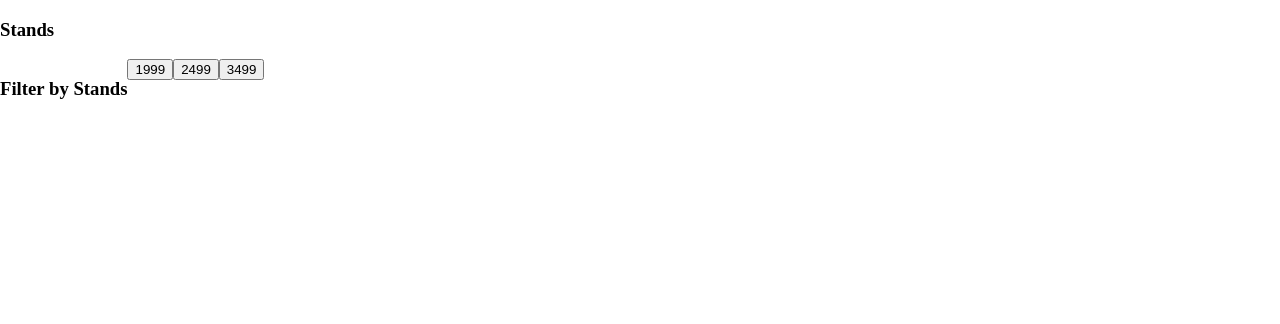
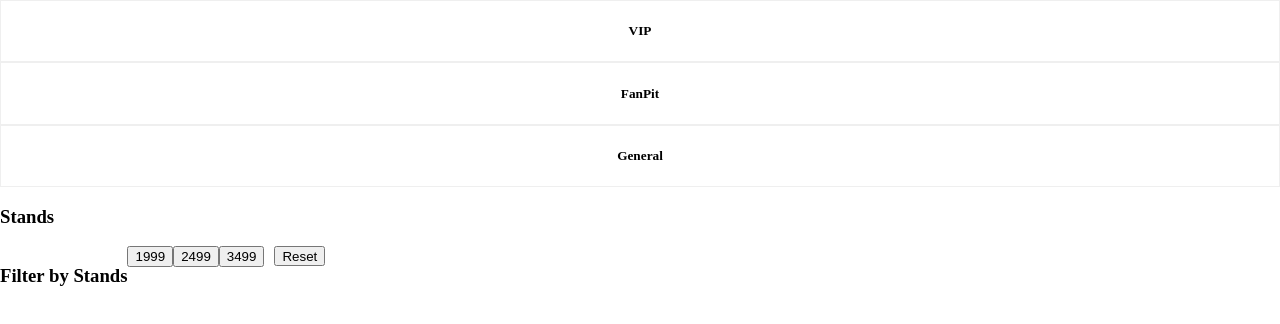
Before and after one commit to AkAbhijit/wfda, a React (Create React App) app: page / in a window 1280 px wide. Shown: the top 324 px of the page. Built offline with nearby package versions, Linux system fonts and the light colour scheme.

Commit message:
Implement code changes to enhance functionality and improve performance

```diff
--- a/package.json
+++ b/package.json
@@ -35,5 +35,6 @@
       "last 1 firefox version",
       "last 1 safari version"
     ]
-  }
+  },
+  "packageManager": "pnpm@10.6.3+sha512.bb45e34d50a9a76e858a95837301bfb6bd6d35aea2c5d52094fa497a467c43f5c440103ce2511e9e0a2f89c3d6071baac3358fc68ac6fb75e2ceb3d2736065e6"
 }
--- a/src/components/Stage.jsx
+++ b/src/components/Stage.jsx
@@ -1,13 +1,13 @@
 import React, { useState } from "react";
 
-const STANDS = ["VIP", "FanPit", "General"];
 
 export default function Stage() {
   const [price, setPrice] = useState(null);
+  const STANDS = ["VIP", "FanPit", "General"];
 
   // H/w todo arrange the semicolonm properly
-  //   if (price === 1999) return <Stands title="General" />;
-  //   else return <Stands title="Fanpit" />;
+  // if (price === 1999) { return <Stands title="General" />; }
+  // else { <Stands title="Fanpit" />; }
 
   return (
     <div>
@@ -15,14 +15,14 @@ export default function Stage() {
         {/* areas heere */}
         {/* {} */}
 
-        {price === 1999 ? (
-          <Stands title="General" />
-        ) : (
-          //   STANDS.map((s) => {
-          //     return <Stage title={s} />;
-          //   })
-          <></>
-        )}
+        {STANDS.map((stand) => (
+          <>
+            {price === 1999 && stand === "General" ? (<Stands title={stand} />) : null}
+            {price === 2499 && stand === "FanPit" ? (<Stands title={stand} />) : null}
+            {price === 3499 && stand === "VIP" ? (<Stands title={stand} />) : null}
+            {price === null ? (<Stands title={stand} />) : null}
+          </>
+        ))}
 
         <h3>Stands</h3>
       </div>
@@ -33,7 +33,8 @@ export default function Stage() {
         <StandPriceBtn price={1999} setPrice={setPrice} />
         <StandPriceBtn price={2499} setPrice={setPrice} />
         {/* h/w */}
-        <StandPriceBtn price={3499} />
+        <StandPriceBtn price={3499} setPrice={setPrice} />
+        <button style={{ marginLeft: "10px", height: "20px" }} onClick={() => setPrice(null)}>Reset</button>
       </div>
     </div>
   );
```
Also changed, not shown: 1 other file (tests, documents, lock files or other folders).
